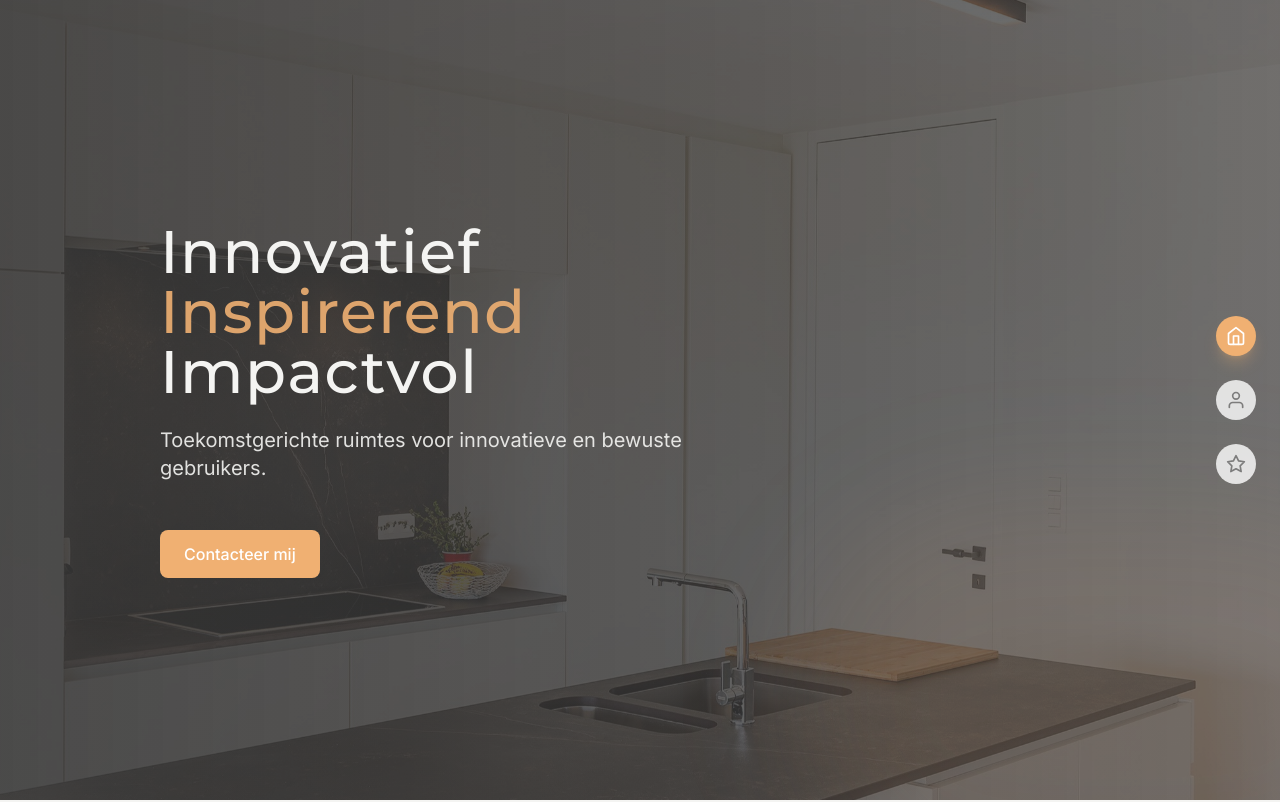
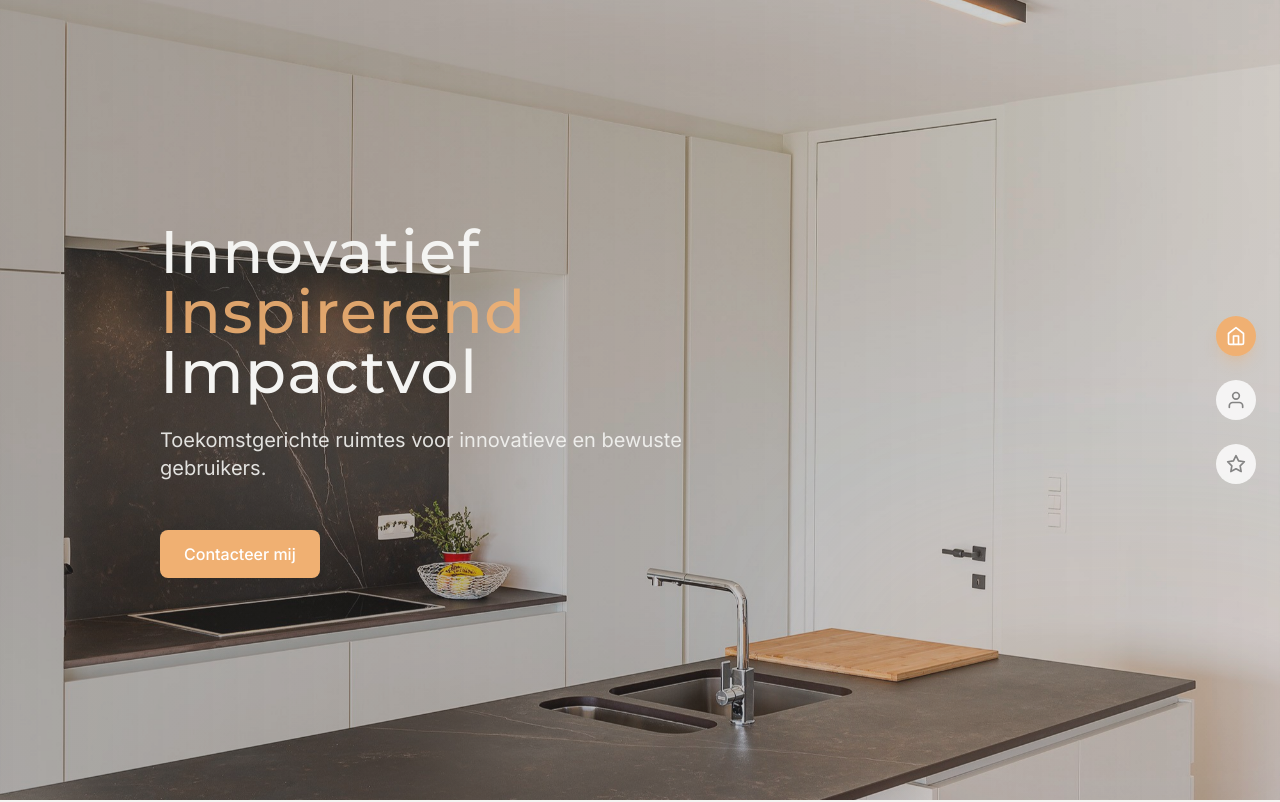
Before and after one commit to deamsf/jeroenjeurisarch, a React (Vite) app: page / in a window 1280 px wide. Shown: the top 802 px of the page. Built offline with nearby package versions, Linux system fonts and the light colour scheme.

Commit message:
Update HeroBanner.tsx

```diff
--- a/src/components/HeroBanner.tsx
+++ b/src/components/HeroBanner.tsx
@@ -105,7 +105,8 @@ export default function HeroBanner({ onContactClick }: HeroBannerProps) {
             }`}
             style={{ willChange: 'transform' }}
           />
-          <div className="absolute inset-0 bg-gradient-to-r from-secondary/90 to-secondary/70"></div>
+          {/* Changed the gradient overlay opacity here */}
+          <div className="absolute inset-0 bg-gradient-to-r from-secondary/40 to-secondary/20"></div>
         </div>
       ))}
 
```
